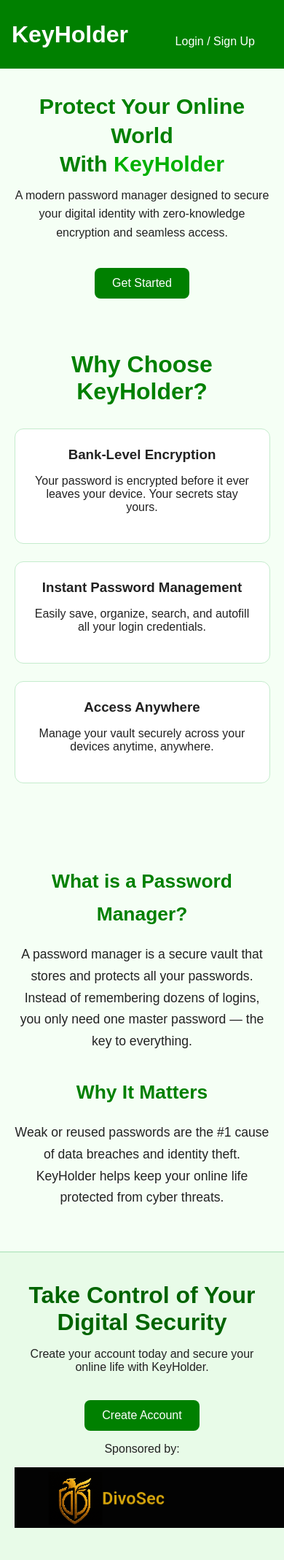
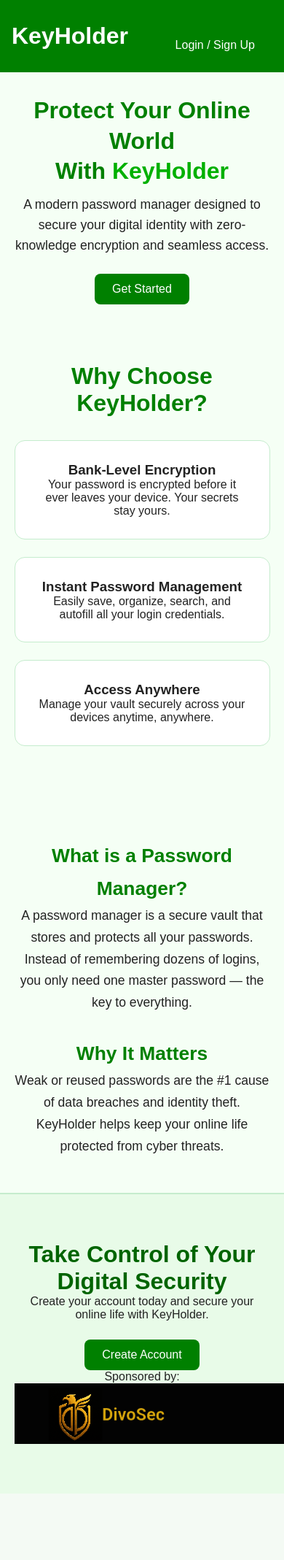
Before and after one commit to DeVine-byte/Keyholder, a Flask app: page / in a window 390 px wide. Shown: the whole page at 73% size. After the commit the page ends 1978 px from the top, so only its background shows below. Run offline with Flask 3, Linux system fonts and the light colour scheme.

Commit message:
Update style.css

```diff
--- a/static/css/style.css
+++ b/static/css/style.css
@@ -1,29 +1,41 @@
-/*  GLOBAL  */
-body {
-  font-family: "Poppins", sans-serif;
+/* GLOBAL RESET */
+* {
+  box-sizing: border-box;
   margin: 0;
-  background: #f5fff5;
-  color: #222;
+  padding: 0;
+}
+
+html, body {
+  max-width: 100%;
   overflow-x: hidden;
 }
 
-h1, h2, h3 {
-  margin: 0;
+/* GLOBAL */
+body {
+  font-family: "Poppins", sans-serif;
+  background: #f5fff5;
+  color: #222;
 }
 
-/* NAVBAR  */
+/* NAVBAR */
 .navbar {
   display: flex;
   justify-content: space-between;
   align-items: center;
   background: #008000;
-  padding: 1rem 2rem;
+  padding: 1rem 1.2rem;
   color: white;
+  width: 100%;
+}
+
+.navbar nav {
+  display: flex;
+  gap: 0.8rem;
+  flex-wrap: wrap;
 }
 
 .navbar nav a {
   color: white;
-  margin-left: 1rem;
   text-decoration: none;
   font-weight: 500;
 }
@@ -32,7 +44,7 @@
   text-decoration: underline;
 }
 
-/*  HERO SECTION  */
+/* HERO SECTION */
 .hero-section {
   display: flex;
   align-items: center;
@@ -49,6 +61,7 @@
   font-size: 2.5rem;
   color: #008000;
   line-height: 1.3;
+  text-align: center;
 }
 
 .hero-text span {
@@ -60,10 +73,12 @@
   margin-top: 10px;
   font-size: 1.1rem;
   line-height: 1.6;
+  text-align: center;
 }
 
 .cta-btn {
-  margin-top: 20px;
+  margin: 25px auto 0;
+  display: block;
   background: #008000;
   color: white;
   border: none;
@@ -80,6 +95,7 @@
 
 .hero-img img {
   width: 350px;
+  max-width: 100%;
   animation: float 3s ease-in-out infinite;
 }
 
@@ -104,15 +120,16 @@
 
 .feature-grid {
   display: grid;
-  grid-template-columns: repeat(auto-fit, minmax(220px, 1fr));
+  grid-template-columns: repeat(auto-fit, minmax(240px, 1fr));
   gap: 1.5rem;
   margin-top: 2rem;
+  width: 100%;
 }
 
 .feature-card {
   background: white;
-  padding: 1.5rem;
-  border-radius: 12px;
+  padding: 1.8rem;
+  border-radius: 14px;
   border: 1px solid #c5eccd;
   transition: 0.3s;
 }
@@ -122,7 +139,7 @@
   box-shadow: 0 6px 15px rgba(0, 128, 0, 0.1);
 }
 
-/*  INFO SECTION  */
+/* INFO SECTION */
 .info-section {
   padding: 3rem 12%;
   text-align: center;
@@ -135,7 +152,7 @@
   color: #008000;
 }
 
-/*  CTA SECTION  */
+/* CTA SECTION */
 .cta-section {
   text-align: center;
   padding: 4rem 10%;
@@ -162,7 +179,7 @@
   transform: scale(1.05);
 }
 
-/*  MODAL */
+/* MODAL */
 .modal {
   display: none;
   position: fixed;
@@ -176,7 +193,7 @@
 
 .modal-content {
   background: white;
-  margin: 8% auto;
+  margin: 25% auto;
   padding: 20px;
   border-radius: 12px;
   width: 90%;
@@ -234,14 +251,8 @@
   cursor: pointer;
 }
 
-/*  RESPONSIVE */
-
-/*  RESPONSIVE (MOBILE IMPROVED) */
+/* RESPONSIVE */
 @media (max-width: 800px) {
-
-  body {
-    overflow-x: hidden;
-  }
 
   .navbar {
     padding: 1rem;
@@ -258,31 +269,32 @@
   }
 
   .hero-text h2 {
-    font-size: 1.9rem;
-  }
-
-  .hero-text p {
-    font-size: 1rem;
+    font-size: 2rem;
   }
 
   .hero-img img {
     margin-top: 20px;
-    width: 230px;
+    width: 240px;
   }
 
-  /* Reduce padding on ALL major sections */
+  /* Reduce padding everywhere */
   .features,
   .info-section,
   .cta-section {
-    padding: 2.5rem 5%;
+    padding-left: 5%;
+    padding-right: 5%;
   }
 
   .feature-grid {
     grid-template-columns: 1fr;
   }
 
+  .feature-card {
+    width: 100%;
+  }
+
   .modal-content {
     width: 95%;
-    margin-top: 30%;
+    margin-top: 35%;
   }
-  }
+}
```
